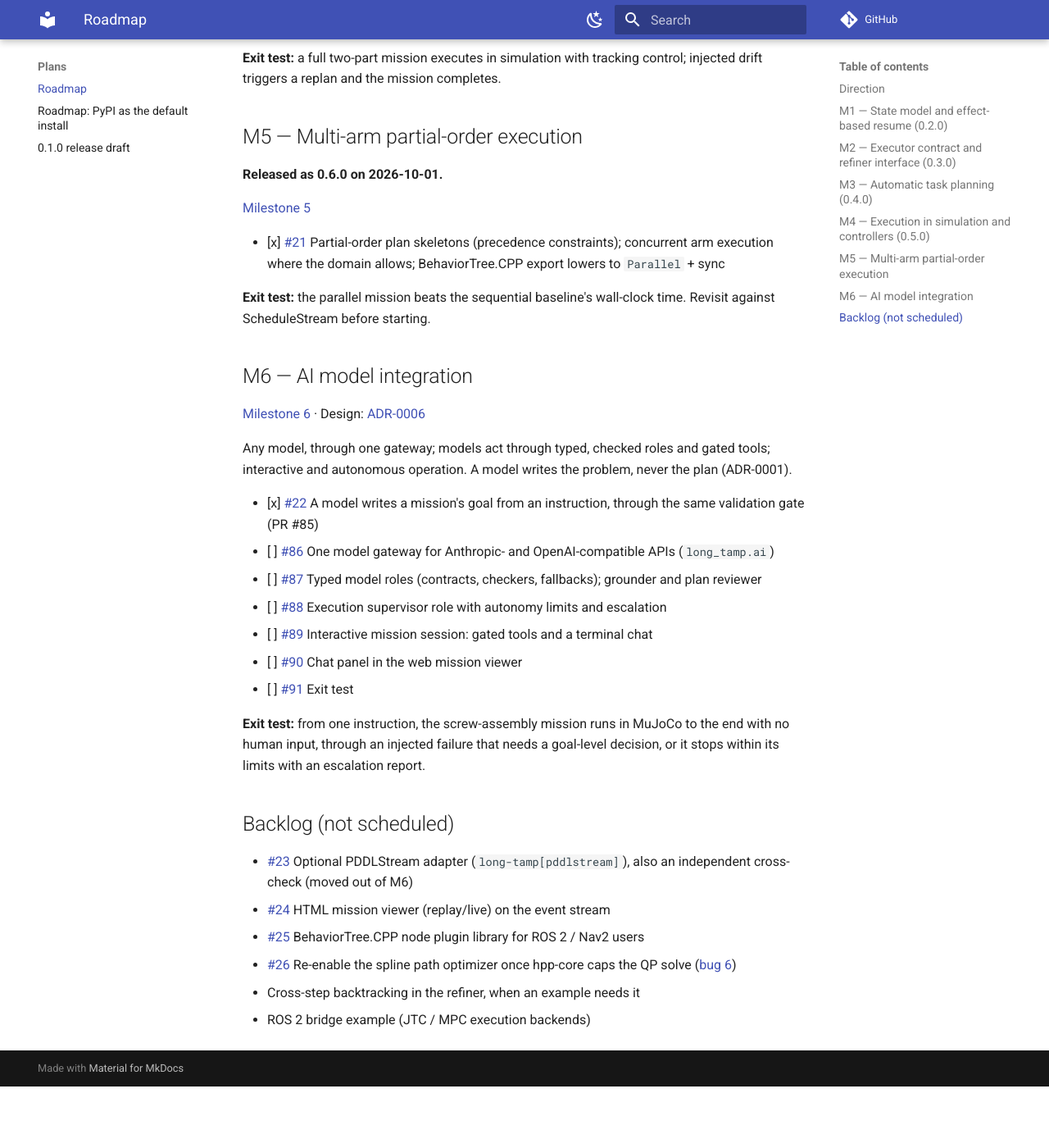
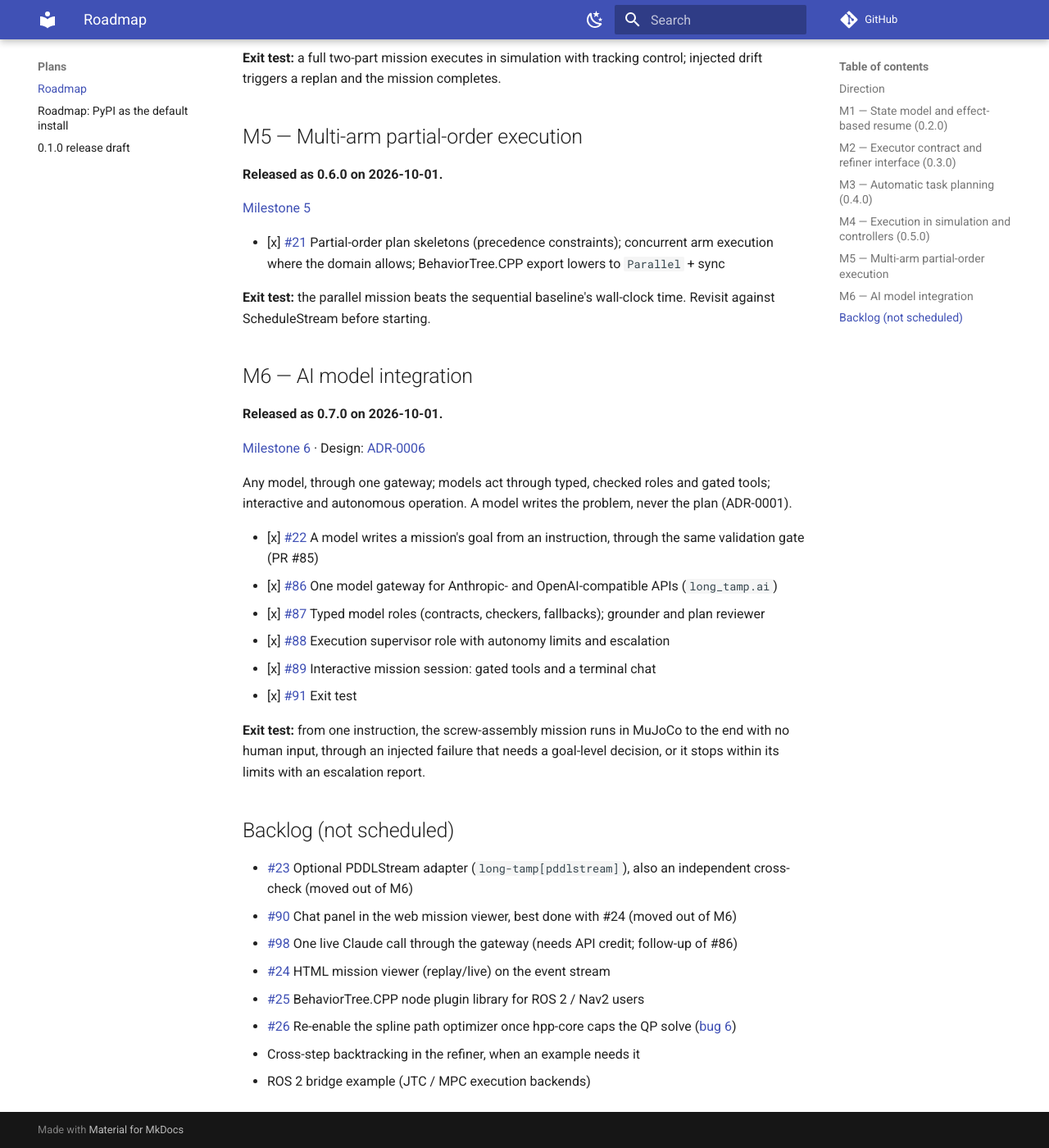
Before and after one commit to thanhndv212/long-tamp, an MkDocs documentation site: the page built from docs/plans/roadmap.md, in a window 1280 px wide and 1400 px high, scrolled down 2671 px. Shown: the whole window at 82% size. Built offline with MkDocs 1.6.1 and Material for MkDocs 9.7.7, drawn with Linux system fonts in a browser that asks for light colours; comment, search, counter and statistics services are not loaded; before the commit the page ends 3996 px from its top, so only the background shows below that.

```diff
--- a/docs/plans/roadmap.md
+++ b/docs/plans/roadmap.md
@@ -116,6 +116,8 @@ Revisit against ScheduleStream before starting.
 
 ## M6 — AI model integration
 
+**Released as 0.7.0 on 2026-10-01.**
+
 [Milestone 6](https://github.com/thanhndv212/long-tamp/milestone/6) · Design:
 [ADR-0006](../adr/0006-ai-model-integration.md)
 
@@ -144,6 +144,10 @@ within its limits with an escalation report.
 
 - [#23](https://github.com/thanhndv212/long-tamp/issues/23) Optional PDDLStream adapter
   (`long-tamp[pddlstream]`), also an independent cross-check (moved out of M6)
+- [#90](https://github.com/thanhndv212/long-tamp/issues/90) Chat panel in the web mission
+  viewer, best done with #24 (moved out of M6)
+- [#98](https://github.com/thanhndv212/long-tamp/issues/98) One live Claude call through the
+  gateway (needs API credit; follow-up of #86)
 - [#24](https://github.com/thanhndv212/long-tamp/issues/24) HTML mission viewer (replay/live) on the event stream
 - [#25](https://github.com/thanhndv212/long-tamp/issues/25) BehaviorTree.CPP node plugin library for ROS 2 / Nav2 users
 - [#26](https://github.com/thanhndv212/long-tamp/issues/26) Re-enable the spline path optimizer once hpp-core caps the QP solve
--- a/package.xml
+++ b/package.xml
@@ -2,7 +2,7 @@
 <?xml-model href="http://download.ros.org/schema/package_format3.xsd" schematypens="http://www.w3.org/2001/XMLSchema"?>
 <package format="3">
   <name>long_tamp</name>
-  <version>0.6.0</version>
+  <version>0.7.0</version>
   <description>
     Long-TAMP - A generalized manipulation planning framework
     using the PyHPP backend for HPP-based manipulation tasks.
--- a/pyproject.toml
+++ b/pyproject.toml
@@ -4,7 +4,7 @@ build-backend = "setuptools.build_meta"
 
 [project]
 name = "long-tamp"
-version = "0.6.0"
+version = "0.7.0"
 description = "Long-TAMP - Manipulation Planning Framework"
 readme = "README.md"
 requires-python = ">=3.10"
--- a/src/long_tamp/__init__.py
+++ b/src/long_tamp/__init__.py
@@ -28,7 +28,7 @@ Advanced Usage:
     from long_tamp.visualization import visualize_constraint_graph
 """
 
-__version__ = "0.6.0"
+__version__ = "0.7.0"
 __author__ = "Thanh Nguyen"
 __email__ = "dvtnguyen@laas.fr"
 __license__ = "MIT"
--- a/src/long_tamp/version.py
+++ b/src/long_tamp/version.py
@@ -1,3 +1,3 @@
 """Version information for long_tamp."""
 
-__version__ = "0.6.0"
+__version__ = "0.7.0"
```
Also changed, not shown: other parts of docs/plans/roadmap.md (+5 -7 lines), CHANGELOG.md (+14 -1 lines).
